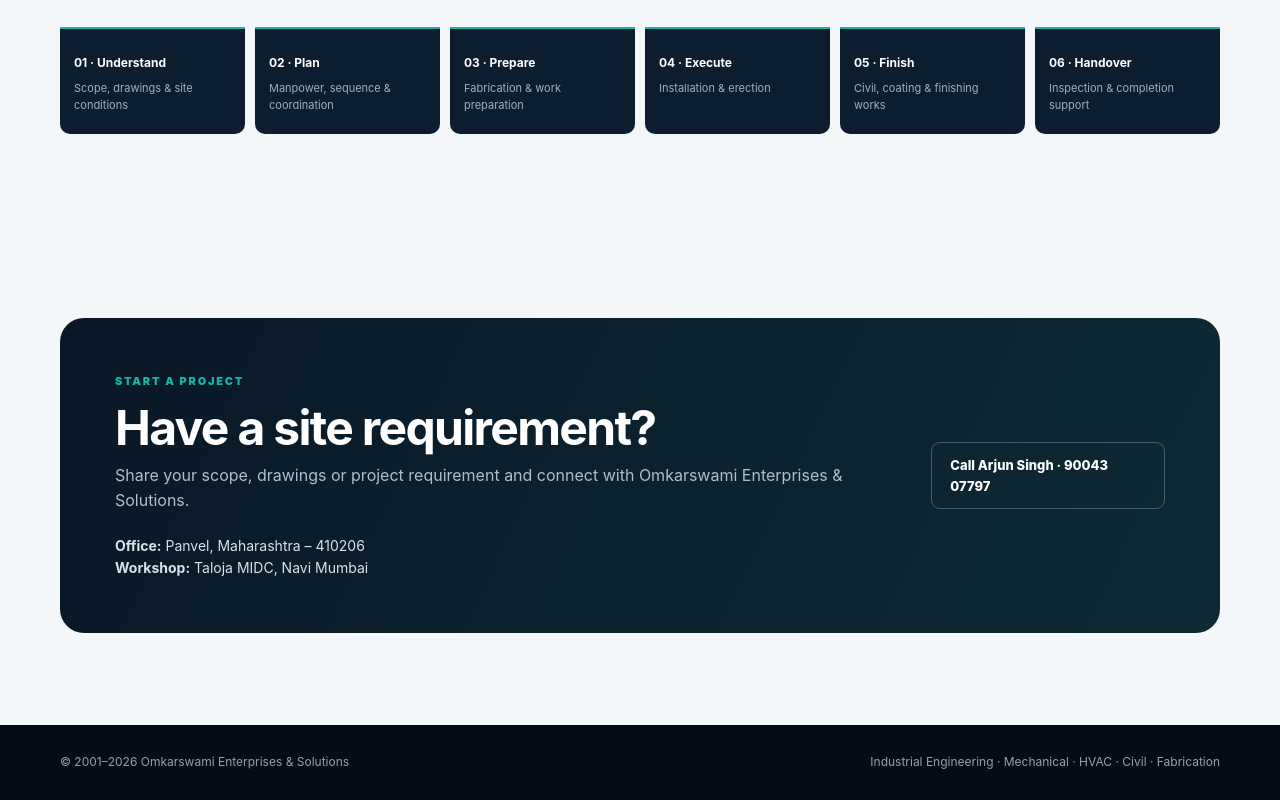
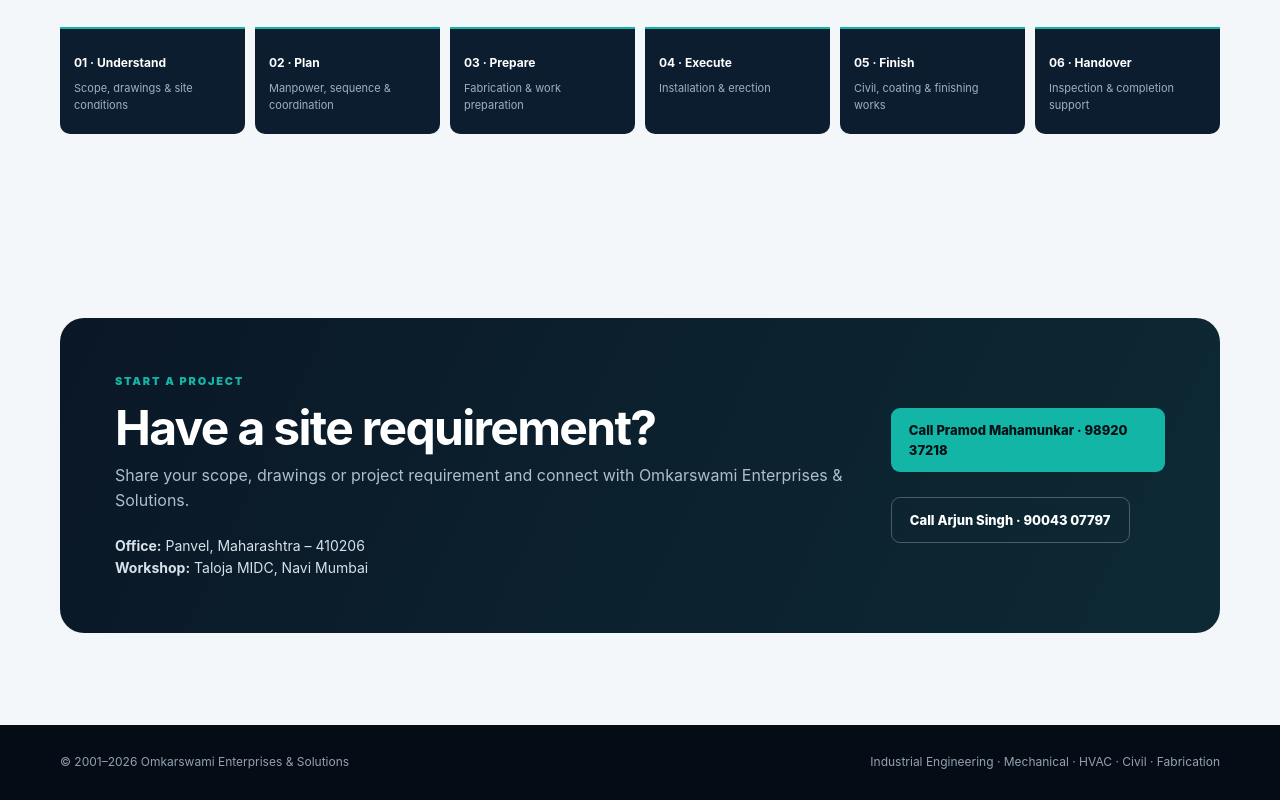
Before and after one commit to Khushipm/omkarswami-enterprises-solution-website-56, a plain HTML site: page index.html in a window 1280 px wide. Shown: the part 2840-3640 px from the top of the page. Drawn offline with Linux system fonts and the light colour scheme.

Commit message:
Add contact number for Pramod Mahamunkar

```diff
--- a/index.html
+++ b/index.html
@@ -134,7 +134,7 @@
   <div><div class="kicker">Start a project</div><h2>Have a site requirement?</h2>
   <p>Share your scope, drawings or project requirement and connect with Omkarswami Enterprises & Solutions.</p>
   <div class="address"><b>Office:</b> Panvel, Maharashtra – 410206<br><b>Workshop:</b> Taloja MIDC, Navi Mumbai</div></div>
-
+  <div><a class="btn btn-primary" href="tel:+919892037218">Call Pramod Mahamunkar · 98920 37218</a><br><br>
   <a class="btn btn-outline" href="tel:+919004307797">Call Arjun Singh · 90043 07797</a></div>
 </div></div></section>
 
```
